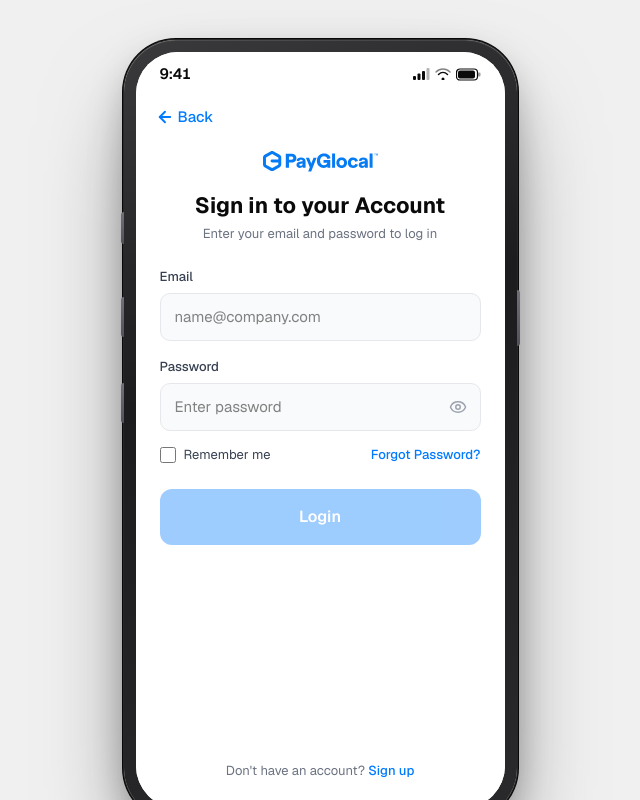
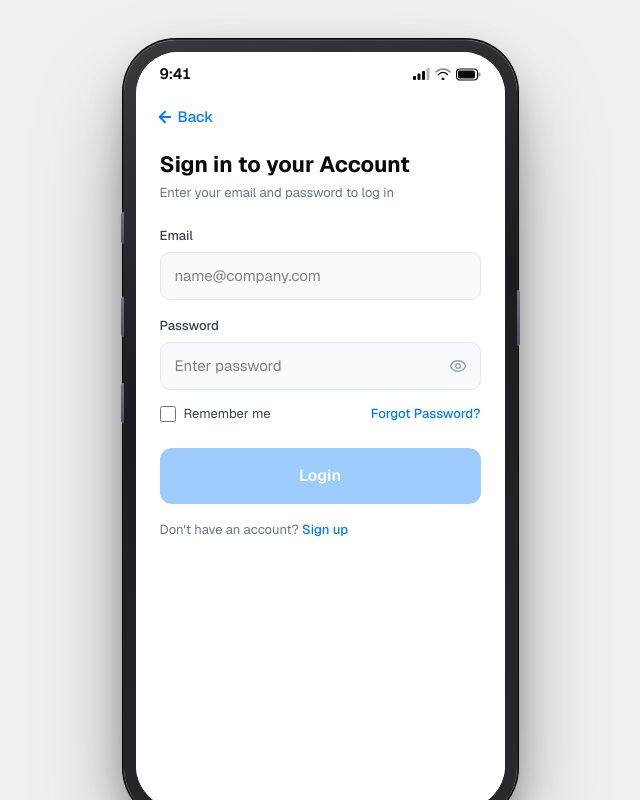
Before and after one commit to DeepankarPG/Nova, a Next.js app: page /m/preview in a window 1280 px wide. Both pictures are taken after a click on the button "Login". Shown: the whole page, without its empty margins (320-960 px from the left). Built offline with nearby package versions, Linux system fonts and the light colour scheme.

Commit message:
Login screen

```diff
--- a/app/m/preview/page.tsx
+++ b/app/m/preview/page.tsx
@@ -977,18 +977,12 @@ function LoginFormScreen({ onSubmit, onBack }: { onSubmit: () => void; onBack: (
         </button>
       </div>
 
-      {/* Logo */}
-      <div style={{ display: "flex", justifyContent: "center", padding: "16px 24px 0", flexShrink: 0 }}>
-        {/* eslint-disable-next-line @next/next/no-img-element */}
-        <img src="/PG_blue.svg" alt="PayGlocal" width={115} height={21} />
-      </div>
-
       {/* Title + subtitle */}
-      <div style={{ padding: "20px 24px 0", flexShrink: 0 }}>
-        <p style={{ fontSize: 22, fontWeight: 700, color: "#0A0A0A", margin: 0, lineHeight: 1.2, textAlign: "center" }}>
+      <div style={{ padding: "16px 24px 0", flexShrink: 0 }}>
+        <p style={{ fontSize: 22, fontWeight: 700, color: "#0A0A0A", margin: 0, lineHeight: 1.2 }}>
           Sign in to your Account
         </p>
-        <p style={{ fontSize: 13, color: "#6B7280", margin: "6px 0 0", lineHeight: 1.5, textAlign: "center" }}>
+        <p style={{ fontSize: 13, color: "#6B7280", margin: "6px 0 0", lineHeight: 1.5 }}>
           Enter your email and password to log in
         </p>
       </div>
@@ -1095,12 +1089,9 @@ function LoginFormScreen({ onSubmit, onBack }: { onSubmit: () => void; onBack: (
         </button>
       </div>
 
-      {/* Spacer */}
-      <div style={{ flex: 1, minHeight: 16 }} />
-
       {/* Sign up link */}
-      <div style={{ padding: "0 24px 28px", flexShrink: 0 }}>
-        <p style={{ textAlign: "center", margin: 0, fontSize: 13, color: "#6B7280" }}>
+      <div style={{ padding: "16px 24px 24px", flexShrink: 0 }}>
+        <p style={{ margin: 0, fontSize: 13, color: "#6B7280" }}>
           Don&apos;t have an account?{" "}
           <span style={{ color: "#007AFF", fontWeight: 500, cursor: "pointer" }}>Sign up</span>
         </p>
```
